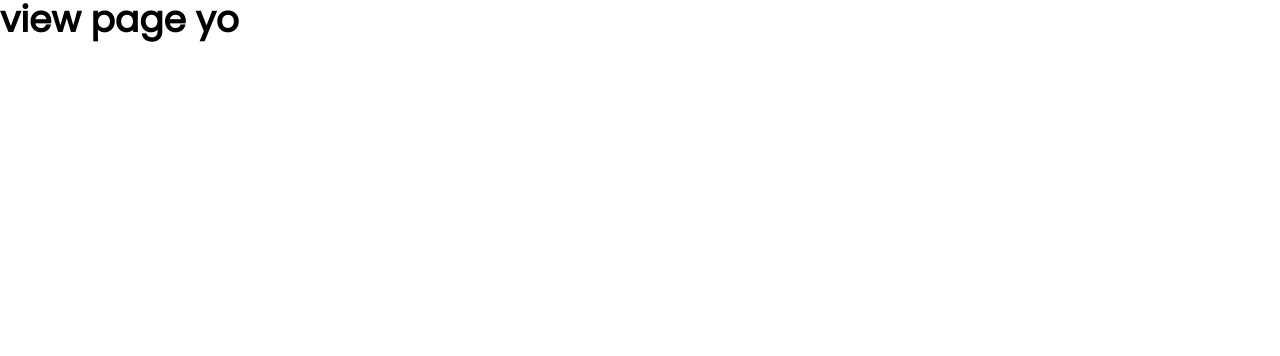
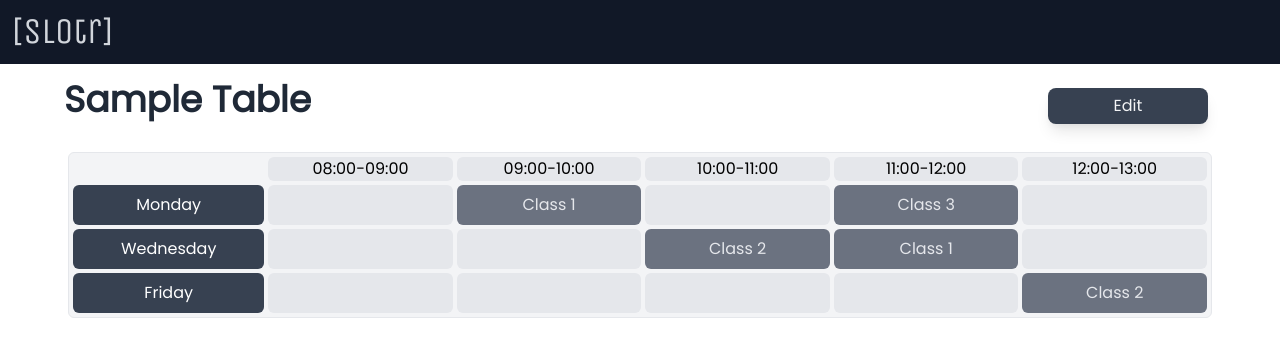
Before and after one commit to spiritinchains/slotr-frontend, a React (Create React App) app: page /view in a window 1280 px wide. Shown: the top 356 px of the page. Built offline with nearby package versions, Linux system fonts and the light colour scheme.

Commit message:
merge conflict resolve

```diff
--- a/src/backend/dummyServer.ts
+++ b/src/backend/dummyServer.ts
@@ -1,7 +1,7 @@
 import { TimetableObject } from '../TimetableData';
 
 
-const saveDynamicData = (obj : TimetableObject) =>{
+const saveDynamicData = (obj : TimetableObject, id: string | undefined) =>{
 
 }
 const saveStaticData = (obj : TimetableObject) => {
--- a/src/components/ColHeader.tsx
+++ b/src/components/ColHeader.tsx
@@ -1,12 +1,19 @@
-import {FaTimesCircle} from 'react-icons/fa';
+import { FaTimesCircle } from "react-icons/fa";
 
 const ColHeader = (props: any) => {
   return (
     <div className="minicard bg-gray-200">
       {props.title}
-      <button className= "bg-red" onClick={()=>props.removeListener(props.index)}> <FaTimesCircle/> </button>
+      {props.editable ? (
+        <button
+          className="bg-red"
+          onClick={() => props.removeListener(props.index)}
+        >
+          <FaTimesCircle />
+        </button>
+      ) : null}
     </div>
   );
-}
+};
 
 export default ColHeader;
--- a/src/components/Row.tsx
+++ b/src/components/Row.tsx
@@ -1,12 +1,15 @@
-import {FaTimesCircle} from 'react-icons/fa';
+import { FaTimesCircle } from "react-icons/fa";
 
 const Row = (props: any) => {
-
   return (
     <div className="flex gap-1">
       <div className="minicard p-2 bg-gray-700 text-white">
         {props.title}
-        <button className= "bg-red" onClick={()=>props.removeListener(props.index)}> <FaTimesCircle/> </button>
+        {props.editable ? (
+          <button onClick={() => props.removeListener(props.index)}>
+            <FaTimesCircle />
+          </button>
+        ) : null}
       </div>
       {props.children}
     </div>
--- /dev/null
+++ b/src/components/TimeslotStatic.tsx
@@ -0,0 +1,9 @@
+const TimeslotStatic = (props: any) => {
+  if (props.state === "empty") {
+    return <div className="minicard bg-gray-200 text-gray-200"></div>;
+  } else {
+    return <div className="minicard text-gray-200 bg-gray-500">{props.title}</div>;
+  }
+};
+
+export default TimeslotStatic;
--- a/src/components/Timetable.tsx
+++ b/src/components/Timetable.tsx
@@ -7,6 +7,7 @@ import ColHeader from "./ColHeader";
 import Row from "./Row";
 import Timeslot from "./Timeslot";
 import { useEffect } from "react";
+import TimeslotStatic from "./TimeslotStatic";
 
 const Timetable = (props: any) => {
   const [state, setState] = useRecoilState(timetableState);
@@ -15,21 +16,47 @@ const Timetable = (props: any) => {
     setState(x);
   }, []);
 
-
-
-
   return (
     <div className="timetable bg-gray-100 border-gray-200 border">
       <TimetableHeader>
         {state.cols.map((colitem) => {
-          return <ColHeader title={`${colitem.start}-${colitem.end}`} removeListener={props.handleRemoveCol} index={state.cols.indexOf(colitem)}/>;
+          return (
+            <ColHeader
+              title={`${colitem.start}-${colitem.end}`}
+              removeListener={props.handleRemoveCol}
+              index={state.cols.indexOf(colitem)}
+              editable={props.editable}
+            />
+          );
         })}
       </TimetableHeader>
       {state.rows.map((rowitem) => {
         return (
-          <Row title={rowitem.title} removeListener={props.handleRemoveRow} index={state.rows.indexOf(rowitem)}>
+          <Row
+            title={rowitem.title}
+            removeListener={props.handleRemoveRow}
+            index={state.rows.indexOf(rowitem)}
+            editable={props.editable}
+          >
             {rowitem.slots.map((slotitem) => {
-              return <Timeslot title={slotitem.title} state={slotitem.state} rowindex={state.rows.indexOf(rowitem)} index={rowitem.slots.indexOf(slotitem)} onClick={props.handleSlotChange}/>;
+              if (props.editable === true) {
+                return (
+                  <Timeslot
+                    title={slotitem.title}
+                    state={slotitem.state}
+                    rowindex={state.rows.indexOf(rowitem)}
+                    index={rowitem.slots.indexOf(slotitem)}
+                    onClick={props.handleSlotChange}
+                  />
+                );
+              } else {
+                return (
+                  <TimeslotStatic
+                    title={slotitem.title}
+                    state={slotitem.state}
+                  />
+                );
+              }
             })}
           </Row>
         );
--- a/src/pages/EditPage.tsx
+++ b/src/pages/EditPage.tsx
@@ -1,3 +1,5 @@
+// Abandon all hope ye who
+
 import Timetable from "../components/Timetable";
 import Navigation from "../components/Navigation";
 
@@ -10,6 +12,7 @@ import { useParams} from 'react-router-dom';
 
 import server from '../backend/actualServer';
 
+//import server from "../backend/dummyServer";
 
 const EditPage = () => {
   let {tid} = useParams();
@@ -27,8 +30,7 @@ const EditPage = () => {
         state: "empty",
       };
       let emptySlots = new Array(s.cols.length);
-      for(let i = 0; i < s.cols.length; i++)
-      {
+      for (let i = 0; i < s.cols.length; i++) {
         emptySlots[i] = {};
         Object.assign(emptySlots[i], slotObjectTemplate);
       }
@@ -46,27 +48,26 @@ const EditPage = () => {
     });
   };
 
-  const handleRemoveRow = (index : number) => {
+  const handleRemoveRow = (index: number) => {
     setState((s) => {
       let slotObjectTemplate = {
         title: "",
         state: "empty",
       };
       let emptySlots = new Array(s.cols.length);
-      for(let i = 0; i < s.cols.length; i++)
-      {
+      for (let i = 0; i < s.cols.length; i++) {
         emptySlots[i] = {};
         Object.assign(emptySlots[i], slotObjectTemplate);
       }
       return {
         name: s.name,
-        rows: s.rows.filter( (row) => {
-          return s.rows[index] != row;
+        rows: s.rows.filter((row) => {
+          return s.rows[index] !== row;
         }),
         cols: s.cols,
       };
     });
-  }
+  };
 
   const handleAddColumn = () => {
     setState((s) => {
@@ -96,20 +97,20 @@ const EditPage = () => {
     });
   };
 
-  const handleRemoveCol = (index : number) => {
+  const handleRemoveCol = (index: number) => {
     setState((s) => {
       let x: TimetableState = {
         name: s.name,
         rows: s.rows.map((e) => {
           return {
             title: e.title,
-            slots: e.slots.filter((item)=>{
-              return e.slots.indexOf(item) != index;
+            slots: e.slots.filter((item) => {
+              return e.slots.indexOf(item) !== index;
             }),
           };
         }),
-        cols: s.cols.filter((item)=>{
-          return s.cols.indexOf(item) != index;
+        cols: s.cols.filter((item) => {
+          return s.cols.indexOf(item) !== index;
         }),
       };
       return x;
@@ -139,30 +140,33 @@ const EditPage = () => {
     server.saveStaticData(getObjectFromState(state), tid);
   };
 
-
-  const handleSlotChange = (rowindex : number, index : number, mytitle: string, mystate: "empty" | "normal" | "menu" | "editing") => {
+  const handleSlotChange = (
+    rowindex: number,
+    index: number,
+    mytitle: string,
+    mystate: "empty" | "normal" | "menu" | "editing"
+  ) => {
     setState((s) => {
       let x: TimetableState = {
         name: s.name,
         rows: s.rows.map((e) => {
-            return {
-              title: e.title,
-              slots: e.slots.map((slot) =>{
-                if(s.rows.indexOf(e) == rowindex && e.slots.indexOf(slot) == index)
-                {
-                  return { title: mytitle, state: mystate};
-                }
-                else
-                  return slot;
-              }),
-            };
+          return {
+            title: e.title,
+            slots: e.slots.map((slot) => {
+              if (
+                s.rows.indexOf(e) === rowindex &&
+                e.slots.indexOf(slot) === index
+              ) {
+                return { title: mytitle, state: mystate };
+              } else return slot;
+            }),
+          };
         }),
         cols: s.cols,
       };
 
-
       return x;
-    })
+    });
 
     //console.log(rowindex, index);
   };
@@ -182,19 +186,28 @@ const EditPage = () => {
         }}>Load Saved Routine</button>
       </div>
       <div className="p-1 flex justify-center">
-        <input type="text" onChange={(e) => {
-          setRowName(e.target.value);
-        }} />
+        <input
+          type="text"
+          onChange={(e) => {
+            setRowName(e.target.value);
+          }}
+        />
         <button className="btn-std" onClick={handleAddRow}>
           <FaPlusCircle /> Add Row
         </button>
-        <input type="time" onChange={(e)=>setStartTime(e.target.value)}/> <input type="time" onChange={(e)=>setEndTime(e.target.value)}/>
+        <input type="time" onChange={(e) => setStartTime(e.target.value)} />{" "}
+        <input type="time" onChange={(e) => setEndTime(e.target.value)} />
         <button className="btn-std" onClick={handleAddColumn}>
           <FaPlusCircle /> Add Column
         </button>
       </div>
       <div className="mx-16">
-        <Timetable handleSlotChange={handleSlotChange} handleRemoveRow={handleRemoveRow} handleRemoveCol={handleRemoveCol}/>
+        <Timetable
+          handleSlotChange={handleSlotChange}
+          handleRemoveRow={handleRemoveRow}
+          handleRemoveCol={handleRemoveCol}
+          editable={true}
+        />
       </div>
       <div className="p-1 flex justify-center">
         <button className="btn-green" onClick={handleSave}>
--- a/src/pages/HomePage.tsx
+++ b/src/pages/HomePage.tsx
@@ -1,5 +1,16 @@
+import Navigation from "../components/Navigation";
+
 const HomePage = () => {
-	return <h1>home page yo</h1>;
-}
+  return (
+    <div>
+      <Navigation />
+      <div className="flex justify-center items-center font-display">
+        <button className="w-40 rounded-xl shadow-xl p-4 m-2 transition-colors hover:bg-green-500 bg-green-400 text-green-100">
+          Create
+        </button>
+      </div>
+    </div>
+  );
+};
 
 export default HomePage;
--- a/src/pages/ViewPage.tsx
+++ b/src/pages/ViewPage.tsx
@@ -1,5 +1,22 @@
+import { useRecoilState } from "recoil";
+import { timetableState } from "../atoms";
+import Navigation from "../components/Navigation";
+import Timetable from "../components/Timetable";
+
 const ViewPage = () => {
-	return <h1>view page yo</h1>;
-}
+  const [state, setState] = useRecoilState(timetableState);
+  return (
+    <div>
+      <Navigation />
+      <div className="mx-16 py-4 text-gray-800 flex justify-between">
+        <h1>{state.name}</h1>
+        <button className="btn-std">Edit</button>
+      </div>
+      <div className="mx-16">
+        <Timetable editable={false} />
+      </div>
+    </div>
+  );
+};
 
 export default ViewPage;
```
Also changed, not shown: src/components/Timeslot.tsx (+32 -13 lines), src/backend/actualServer.ts (line endings or trailing spaces), 1 other file (tests, documents, lock files or other folders).
